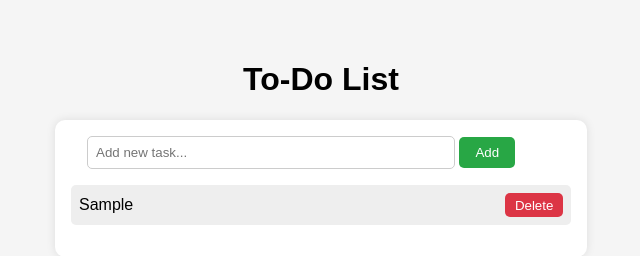
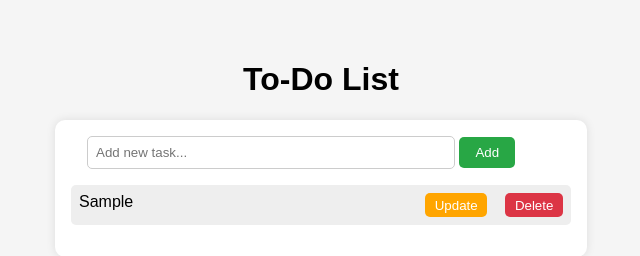
Before and after one commit to MuhammadAdnan11/to_do_list, a plain HTML site: page index.html in a window 1280 px wide. Both pictures are taken after typing "Sample" into the empty fields and a click on the button "Add". Shown: the whole page, without its empty margins (319-959 px from the left). Drawn offline with Linux system fonts and the light colour scheme.

Commit message:
updated fun added

```diff
--- a/index.js
+++ b/index.js
@@ -1,23 +1,52 @@
-function addTask(){
-    const taskInput= document.getElementById("taskInput")
-    const taskText= taskInput.value.trim();
+function addTask() {
+    const taskInput = document.getElementById("taskInput");
+    const taskText = taskInput.value.trim();
 
-    if(taskText==="")
-    {
-        alert("Please enter a task.")
+    if (taskText === "") {
+        alert("Please enter a task.");
         return;
     }
-    const li= document.createElement("li")
-    li.textContent=taskText;
 
-    const deleteBtn= document.createElement("button");
-    deleteBtn.textContent="Delete";
-    deleteBtn.className="delete-btn"
-    deleteBtn.onclick= function(){
+    // Create the list item
+    const li = document.createElement("li");
+
+    // Create task text span
+    const span = document.createElement("span");
+    span.textContent = taskText;
+    span.className = "task-text";
+
+    // Create Delete button
+    const deleteBtn = document.createElement("button");
+    deleteBtn.textContent = "Delete";
+    deleteBtn.className = "delete-btn";
+    deleteBtn.onclick = function () {
         li.remove();
     };
 
-    li.appendChild(deleteBtn)
-    document.getElementById("taskList").appendChild(li)
-    taskInput.value="";
+    // Create Update button
+    const updateBtn = document.createElement("button");
+    updateBtn.textContent = "Update";
+    updateBtn.className = "update-btn";
+    updateBtn.onclick = function () {
+        const updatedText = prompt("Edit your task:", span.textContent);
+        if (updatedText !== null && updatedText.trim() !== "") {
+            span.textContent = updatedText.trim();
+        }
+    };
+
+    // Create actions container for buttons
+    const actions = document.createElement("div");
+    actions.className = "actions";
+    actions.appendChild(updateBtn);
+    actions.appendChild(deleteBtn);
+
+    // Append text and buttons to li
+    li.appendChild(span);
+    li.appendChild(actions);
+
+    // Add to task list
+    document.getElementById("taskList").appendChild(li);
+
+    // Clear input
+    taskInput.value = "";
 }
--- a/style.css
+++ b/style.css
@@ -50,7 +50,7 @@ ul{
     padding: 0;
     }
 
-li{
+/* li{
     padding: 0.5rem;
     margin: 0.5rem 0;
     background-color: #eee;
@@ -62,6 +62,27 @@ li{
     display: flex;
     justify-content: space-between;
     align-items: center;
+} */
+li {
+    padding: 0.5rem;
+    margin: 0.5rem 0;
+    background-color: #eee;
+    border-radius: 5px;
+    display: flex;
+    justify-content: space-between;
+    align-items: flex-start; /* changed from center */
+    flex-wrap: wrap;         /* allow wrapping */
+    gap: 0.5rem;
+}
+
+.task-text {
+    flex: 1;
+    word-break: break-word;
+}
+.actions {
+    display: flex;
+    gap: 0.5rem;
+    flex-shrink: 0; /* prevent it from shrinking */
 }
 
 .delete-btn{
@@ -76,3 +97,17 @@ li{
     -o-border-radius: 5px;
     cursor: pointer;
 }
+.update-btn{
+    background-color: orange;
+    padding: 0.3rem 0.6rem;
+    color: white;
+    border: none;
+    border-radius: 5px;
+    -webkit-border-radius: 5px;
+    -moz-border-radius: 5px;
+    -ms-border-radius: 5px;
+    -o-border-radius: 5px;
+    cursor: pointer;
+    margin: 0 10px;
+
+}
```
